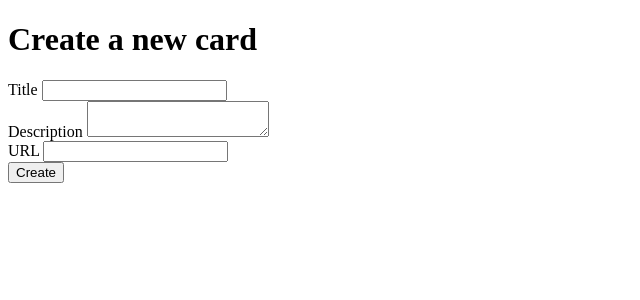
After one commit to danferkz/shortcut, a Django app: page /card/createcard/ in a window 1280 px wide. The commit adds this page. Shown: the top 300 px of the page, without its empty margins (0-640 px from the left). Run offline with Django 5.2, Linux system fonts and the light colour scheme.

Commit message:
logica interna esta lista falta pulir un parde cosas con respescto a las vistas

```diff
--- a/SHORTIFYME_/SHORTIFYME/urls.py
+++ b/SHORTIFYME_/SHORTIFYME/urls.py
@@ -26,7 +26,8 @@ urlpatterns = [
     path('home/', base_views.home, name='home'),  # Asegúrate de agregar una barra diagonal al final
     path('', base_views.base, name='base'),
     path('user/', include('user.urls')),
-    path('admin/', admin.site.urls),# Cambia 'login' a 'user' para incluir todas las rutas de user.urls
+    path('admin/', admin.site.urls),
+    path('card/', include('cards.urls')),
 ] + static(settings.MEDIA_URL, document_root=settings.MEDIA_ROOT)
 
 
--- a/SHORTIFYME_/base/models.py
+++ b/SHORTIFYME_/base/models.py
@@ -4,9 +4,9 @@ from user.models import CustomUser
 class bases(models.Model):
     name = models.CharField(max_length=255,blank=True, null=True)
     description = models.CharField(max_length=255)
-    url_l = models.CharField(max_length=255, verbose_name='URL original')
+    url_l = models.URLField(verbose_name='URL original')
     url_s = models.CharField(max_length=255, verbose_name='URL corta')
-    user = models.ForeignKey('user.CustomUser', on_delete=models.CASCADE, verbose_name='Usuario', null=True, blank=True)
+    user = models.ForeignKey(CustomUser, on_delete=models.CASCADE, verbose_name='Usuario', null=True, blank=True)
 
     class Meta:
         abstract = True
--- /dev/null
+++ b/SHORTIFYME_/cards/urls.py
@@ -0,0 +1,10 @@
+from django.urls import path
+
+from . import views
+
+app_name = 'cards'
+
+urlpatterns = [
+    path('createcard/', views.createcard, name= 'createcard'),
+
+    ]
--- a/SHORTIFYME_/cards/views.py
+++ b/SHORTIFYME_/cards/views.py
@@ -1,3 +1,8 @@
 from django.shortcuts import render
+"""
+from .forms import CardForm
 
+"""
 # Create your views here.
+def createcard(request):
+    return render(request, 'home/createcard.html')
--- a/SHORTIFYME_/templates/home/Home.html
+++ b/SHORTIFYME_/templates/home/Home.html
@@ -14,7 +14,8 @@
         <a href="#about">Acerca de</a>
         <a href="#services">Servicios</a>
         <a href="#contact">Contacto</a>
-        <a href="{% url 'user:login' %}">Login</a>  <!-- Usa el nombre de la URL definida en urls.py -->
+        <a href="{% url 'user:login' %}">Login</a>
+        <a href="{% url 'cards:createcard' %}">Create</a>
     </nav>
     <main>
         <section id="home">
--- /dev/null
+++ b/SHORTIFYME_/templates/home/createcard.html
@@ -0,0 +1,35 @@
+<!DOCTYPE html>
+<html lang="es">
+<head>
+    <meta charset="UTF-8">
+    <meta name="viewport" content="width=device-width, initial-scale=1.0">
+    <title>Create a new card</title>
+</head>
+
+<body>
+    <div class="container">
+        <div class="row">
+            <div class="col-md-6 offset-md-3">
+                <h1 class="text-center">Create a new card</h1>
+                <form action="" method="POST">
+                    <div class="form-group">
+                        <label for="title">Title</label>
+                        <input type="text" name="title" id="title" class="form-control" required>
+                    </div>
+                    <div class="form-group mt-3">
+                        <label for="description">Description</label>
+                        <textarea name="description" id="description" class="form-control" required></textarea>
+                    </div>
+                    <div class="form-group mt-3">
+                        <label for="url">URL</label>
+                        <input type="text" name="url" id="url" class="form-control" required>
+                    </div>
+                    <div class="form-group mt-3">
+                        <button type="submit" class="btn btn-primary">Create</button>
+                    </div>
+                </form>
+            </div>
+        </div>
+    </div>
+</body>
+</html>
```
Also changed, not shown: SHORTIFYME_/base/utils.py (added, +32 -0 lines), SHORTIFYME_/cards/forms.py (added, +9 -0 lines), SHORTIFYME_/cards/utils.py (added, +32 -0 lines), SHORTIFYME_/templates/home/cratetag.html (added, +27 -0 lines), SHORTIFYME_/base/urls.py (line endings or trailing spaces), SHORTIFYME_/cards/migrations/0001_initial.py, SHORTIFYME_/cards/migrations/0002_initial.py, SHORTIFYME_/templates/home/header.html (added), SHORTIFYME_/user/migrations/0001_initial.py.
